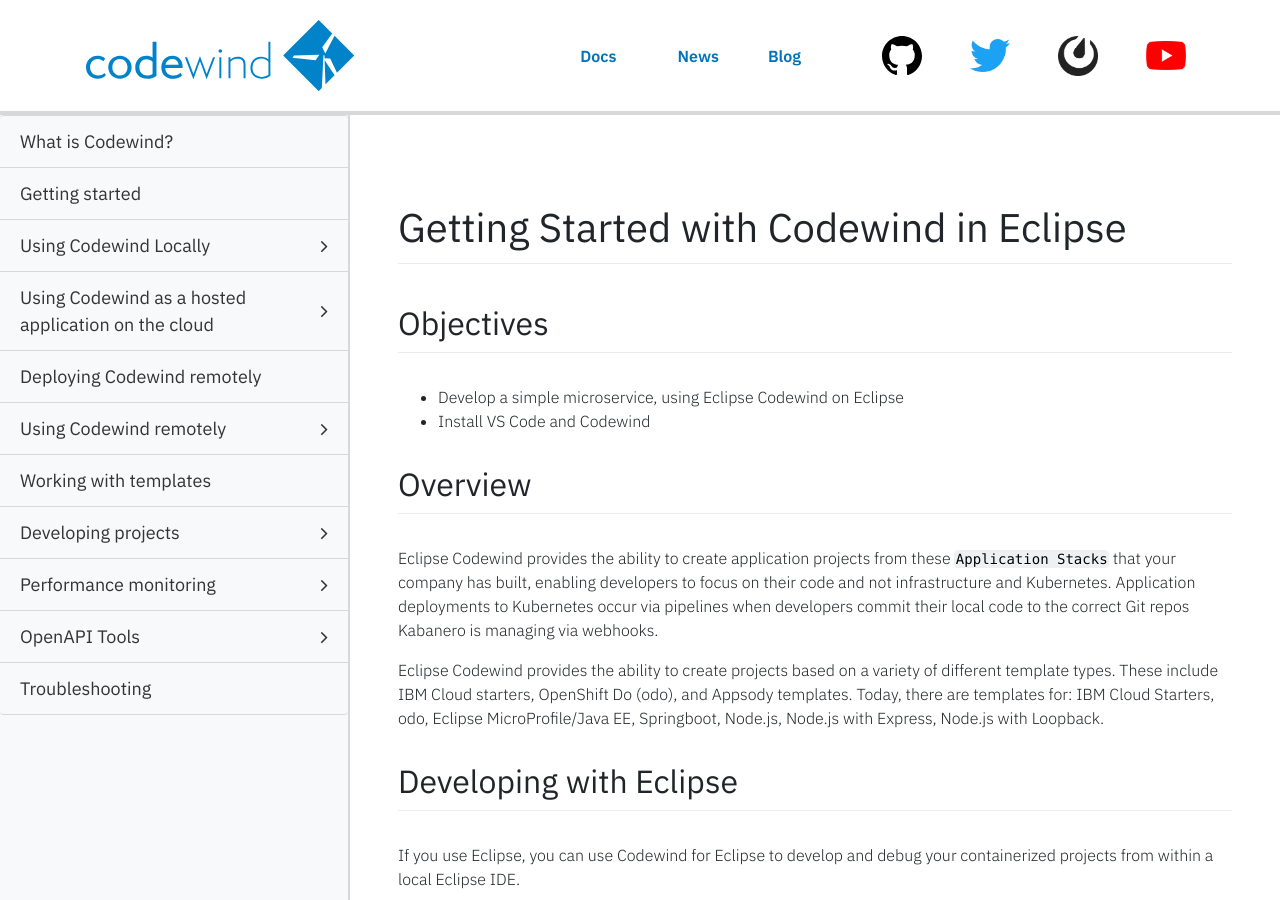
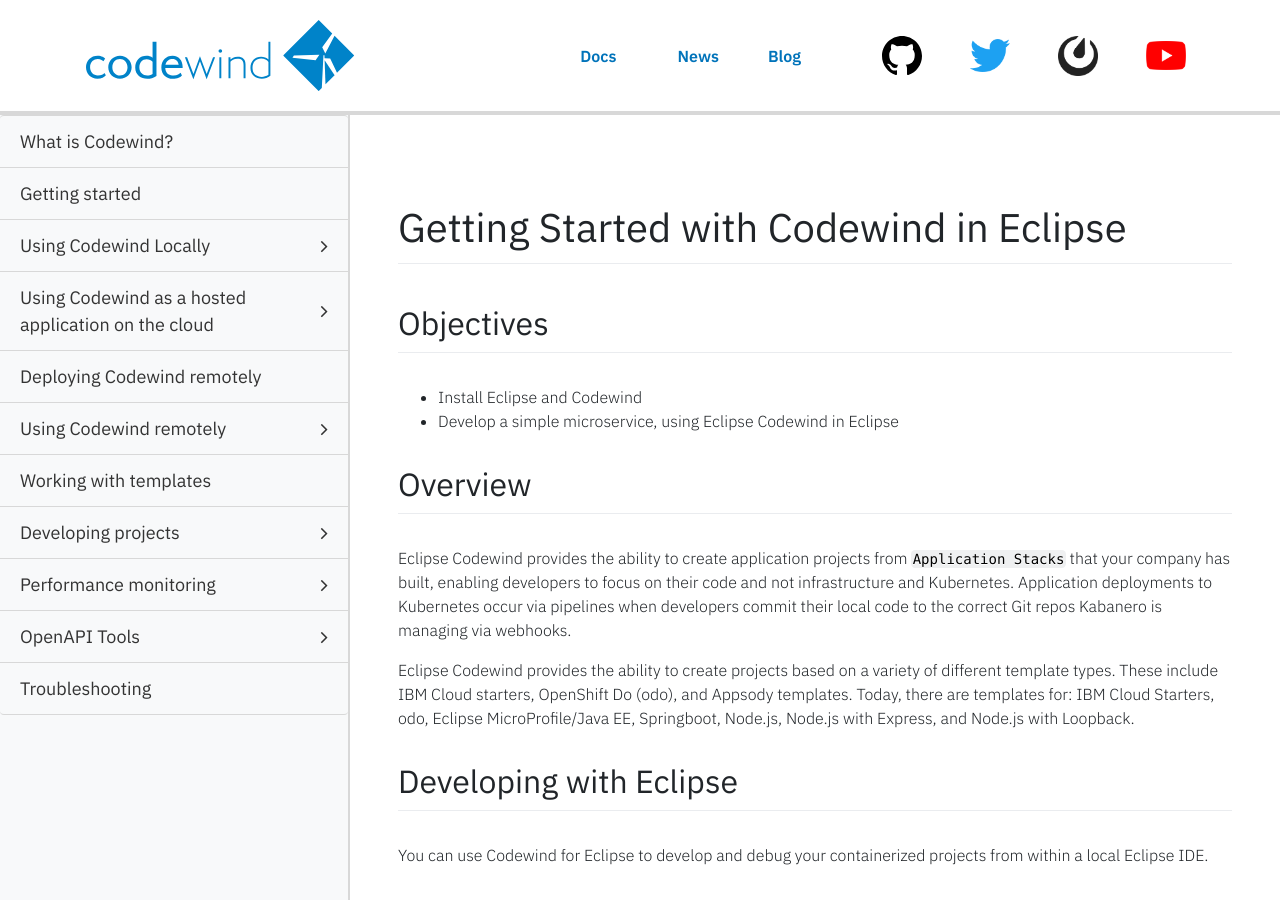
Before and after one commit to eclipse-archived/codewind-docs, a Jekyll site: the page built from docs/_documentations/codewind-eclipse-quick-guide.md, in a window 1280 px wide and 900 px high. Built offline with Jekyll 4.4.1, drawn with Linux system fonts in a browser that asks for light colours; nearby versions of some CDN libraries; comment, search, counter and statistics services are not loaded; some of the changed text lies outside the part shown.

Commit message:
modified content
Signed-off-by: Jacob Berger <jacob.berger@ibm.com>

```diff
--- a/docs/_documentations/codewind-eclipse-quick-guide.md
+++ b/docs/_documentations/codewind-eclipse-quick-guide.md
@@ -10,16 +10,17 @@ permalink: codewind-eclipse-quick-guide
 # Getting Started with Codewind in Eclipse
 
 ## Objectives
-* Develop a simple microservice, using Eclipse Codewind on Eclipse
-* Install VS Code and Codewind
+* Install Eclipse and Codewind
+* Develop a simple microservice, using Eclipse Codewind in Eclipse
+
 
 ## Overview
-Eclipse Codewind provides the ability to create application projects from these `Application Stacks` that your company has built, enabling developers to focus on their code and not infrastructure and Kubernetes.  Application deployments to Kubernetes occur via pipelines when developers commit their local code to the correct Git repos Kabanero is managing via webhooks.
+Eclipse Codewind provides the ability to create application projects from `Application Stacks` that your company has built, enabling developers to focus on their code and not infrastructure and Kubernetes.  Application deployments to Kubernetes occur via pipelines when developers commit their local code to the correct Git repos Kabanero is managing via webhooks.
 
-Eclipse Codewind provides the ability to create projects based on a variety of different template types.  These include IBM Cloud starters, OpenShift Do (odo), and Appsody templates. Today, there are templates for: IBM Cloud Starters, odo, Eclipse MicroProfile/Java EE, Springboot, Node.js, Node.js with Express, Node.js with Loopback.
+Eclipse Codewind provides the ability to create projects based on a variety of different template types.  These include IBM Cloud starters, OpenShift Do (odo), and Appsody templates. Today, there are templates for: IBM Cloud Starters, odo, Eclipse MicroProfile/Java EE, Springboot, Node.js, Node.js with Express, and Node.js with Loopback.
 
 ## Developing with Eclipse
-If you use Eclipse, you can use Codewind for Eclipse to develop and debug your containerized projects from within a local Eclipse IDE.
+You can use Codewind for Eclipse to develop and debug your containerized projects from within a local Eclipse IDE.
 
 ### Prerequisite
 Before you can develop a microservice with Eclipse, you need to:
```
Also changed, not shown: other parts of docs/_documentations/codewind-eclipse-quick-guide.md (+4 -4 lines).
